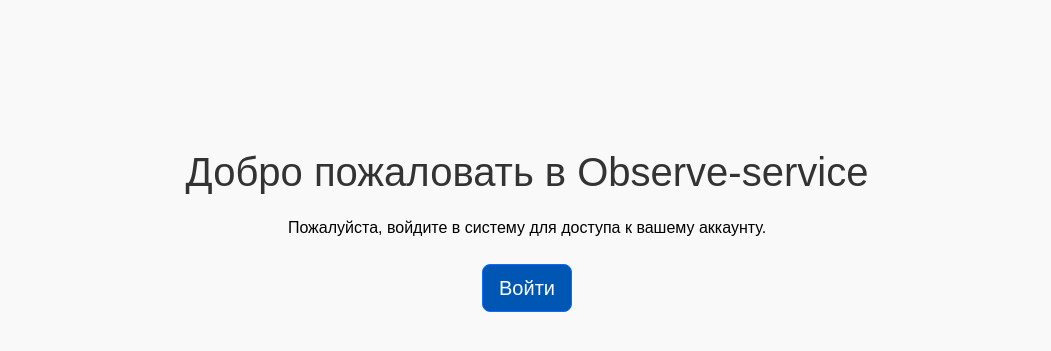
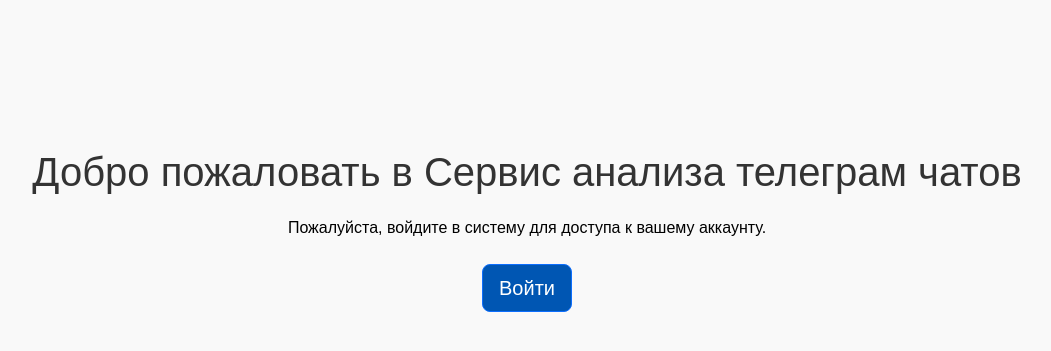
Before and after one commit to tiacore-dev/observe-service, a Flask app: page / in a window 1280 px wide. Shown: the part 80-431 px from the top of the page, without its empty margins (43-1094 px from the left). Run offline with Flask 3, Linux system fonts and the light colour scheme; parts of the project's set-up code (start-up, migrations or seed data) failed here and were passed over.

Commit message:
naming in login

```diff
--- a/app/templates/auth/home.html
+++ b/app/templates/auth/home.html
@@ -2,7 +2,7 @@
 
 {% block content %}
 <div class="container text-center mt-5">
-    <h1>Добро пожаловать в Observe-service</h1>
+    <h1>Добро пожаловать в Сервис анализа телеграм чатов</h1>
     <p>Пожалуйста, войдите в систему для доступа к вашему аккаунту.</p>
     <div class="mt-4">
         <a href="/login" class="btn btn-primary btn-lg mx-2">Войти</a>
```
